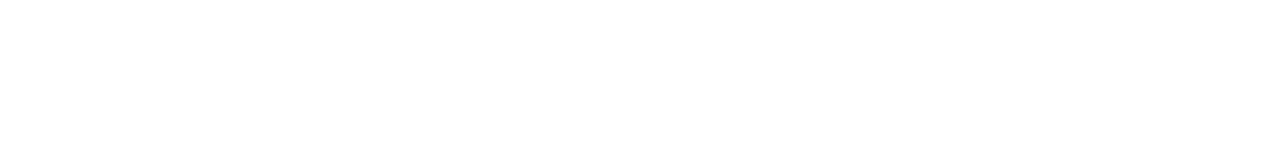
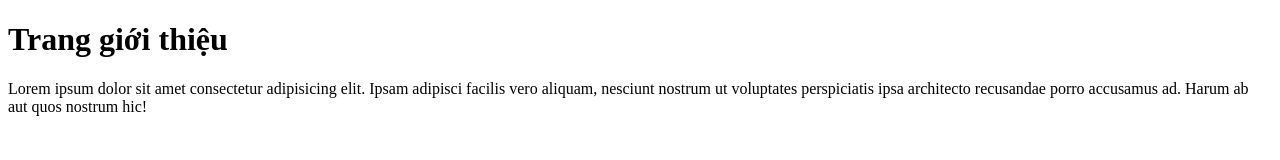
Before and after one commit to lifeisnothard/backend-nodejs, a plain HTML site: page about.html in a window 1280 px wide. Drawn offline with Linux system fonts and the light colour scheme.

Commit message:
Update page about

```diff
--- a/about.html
+++ b/about.html
@@ -6,6 +6,7 @@
 		<title>NodeJs Backend</title>
 	</head>
 	<body>
-
+		<h1>Trang giới thiệu</h1>
+		<p>Lorem ipsum dolor sit amet consectetur adipisicing elit. Ipsam adipisci facilis vero aliquam, nesciunt nostrum ut voluptates perspiciatis ipsa architecto recusandae porro accusamus ad. Harum ab aut quos nostrum hic!</p>
 	</body>
 </html>
```
